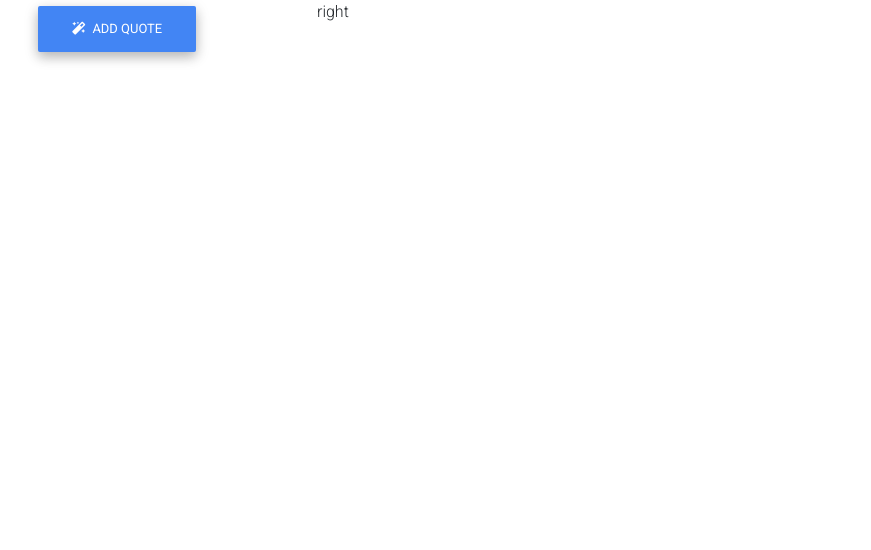
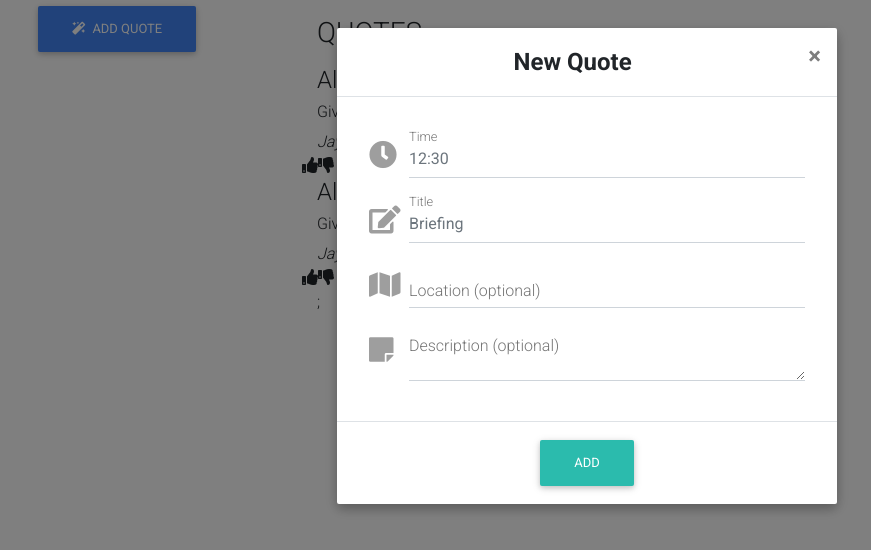
Before and after one commit to Sigilai5/React-Quotes, a React (Create React App) app: page / in a window 1280 px wide. Both pictures are taken after a click on the button "ADD QUOTE". Shown: the top 550 px of the page, without its empty margins (53-924 px from the left). Built offline with nearby package versions, Linux system fonts and the light colour scheme.

Commit message:
added Quote Modal

```diff
--- a/src/index.js
+++ b/src/index.js
@@ -5,11 +5,33 @@ import '@fortawesome/fontawesome-free/css/all.min.css';
 import "bootstrap-css-only/css/bootstrap.min.css";
 import "mdbreact/dist/css/mdb.css";
 import * as serviceWorker from './serviceWorker';
-import {MDBBtn,MDBContainer,MDBRow,MDBCol,MDBIcon} from "mdbreact";
+import {MDBBtn, MDBInput, MDBModal, MDBModalBody, MDBModalHeader, MDBModalFooter, MDBIcon, MDBBadge, MDBContainer, MDBRow, MDBCol} from "mdbreact";
 import {render} from "@testing-library/react";
 
 
+
+
+
+
 class App extends Component {
+    constructor(props){
+        super(props);
+        this.state = {
+            modal:false,
+            quotes:[
+                {id:1,your_name: "Alex James", quote: "Give all you got!", author:"Jayme",up:0,down:0},
+                {id:2,your_name: "Alex James", quote: "Give all you got!", author:"Jayme",up:0,down:0},
+            ]
+        };
+    }
+
+    toggleModal = () => {
+        this.setState({
+           modal: !this.state.modal
+        });
+    };
+
+
     render(){
         return(
             <React.Fragment>
@@ -19,18 +41,91 @@ class App extends Component {
                     <MDBRow>
 
                         <MDBCol md="3">
-                            <MDBBtn color="primary">
+                            <MDBBtn color="primary" onClick={this.toggleModal}>
                                 <MDBIcon icon="magic" className="mr-1" /> Add Quote
                             </MDBBtn>
                         </MDBCol>
 
                         <MDBCol md="9">
-                            right
+                            <h3 className="text-uppercase my-3">Quotes</h3>
+                            {this.state.quotes.map(quote => (
+                                <Quote
+                                    key={quote.id}
+                                    id={quote.id}
+                                    your_name={quote.your_name}
+                                    quote={quote.quote}
+                                    author={quote.author}
+                                    upvotes={quote.up}
+                                    downvotes={quote.down}
+                                    onDelete=""
+                                />
+
+
+                            ))};
+
+
                         </MDBCol>
 
                     </MDBRow>
 
                 </MDBContainer>
+
+                <MDBModal isOpen={this.state.modal} toggle={this.toggleModal}>
+                    <MDBModalHeader
+                        className="text-center"
+                        titleClass="w-100 font-weight-bold"
+                        toggle={this.toggleModal}
+                    >
+                        New Quote
+                    </MDBModalHeader>
+                    <MDBModalBody>
+                        <form className="mx-3 grey-text">
+                            <MDBInput
+                                name="time"
+                                label="Time"
+                                icon="clock"
+                                hint="12:30"
+                                group type="text"
+
+                            />
+
+                            <MDBInput
+                                name="title"
+                                label="Title"
+                                icon="edit"
+                                hint="Briefing"
+                                group type="text"
+
+                            />
+
+                            <MDBInput
+                                name="location"
+                                label="Location (optional)"
+                                icon="map"
+                                group
+                                type="text"
+
+                            />
+
+                            <MDBInput
+                                name="description"
+                                label="Description (optional)"
+                                icon="sticky-note"
+                                group
+                                type="textarea"
+
+                            />
+
+                        </form>
+                    </MDBModalBody>
+                    <MDBModalFooter className="justify-content-center">
+                        <MDBBtn >
+                            Add
+                        </MDBBtn>
+
+                    </MDBModalFooter>
+                </MDBModal>
+
 
             </React.Fragment>
         )
@@ -42,9 +137,20 @@ class Quote extends Component{
 
     render() {
         return (
-            <div>
-                <p>Jobs</p>
-            </div>
+            <React.Fragment>
+                <h4>{this.props.your_name}</h4>
+                <h6>{this.props.quote}</h6>
+                <i>{this.props.author}</i>
+
+                <MDBRow>
+
+                    <MDBCol xs="6"><MDBCol xs="6"><MDBIcon color="primary" icon="thumbs-up" /></MDBCol></MDBCol>
+                    <MDBCol xs="6"><MDBIcon color="primary" icon="thumbs-down" /></MDBCol>
+                </MDBRow>
+
+
+
+            </React.Fragment>
         )
     }
 }
```
